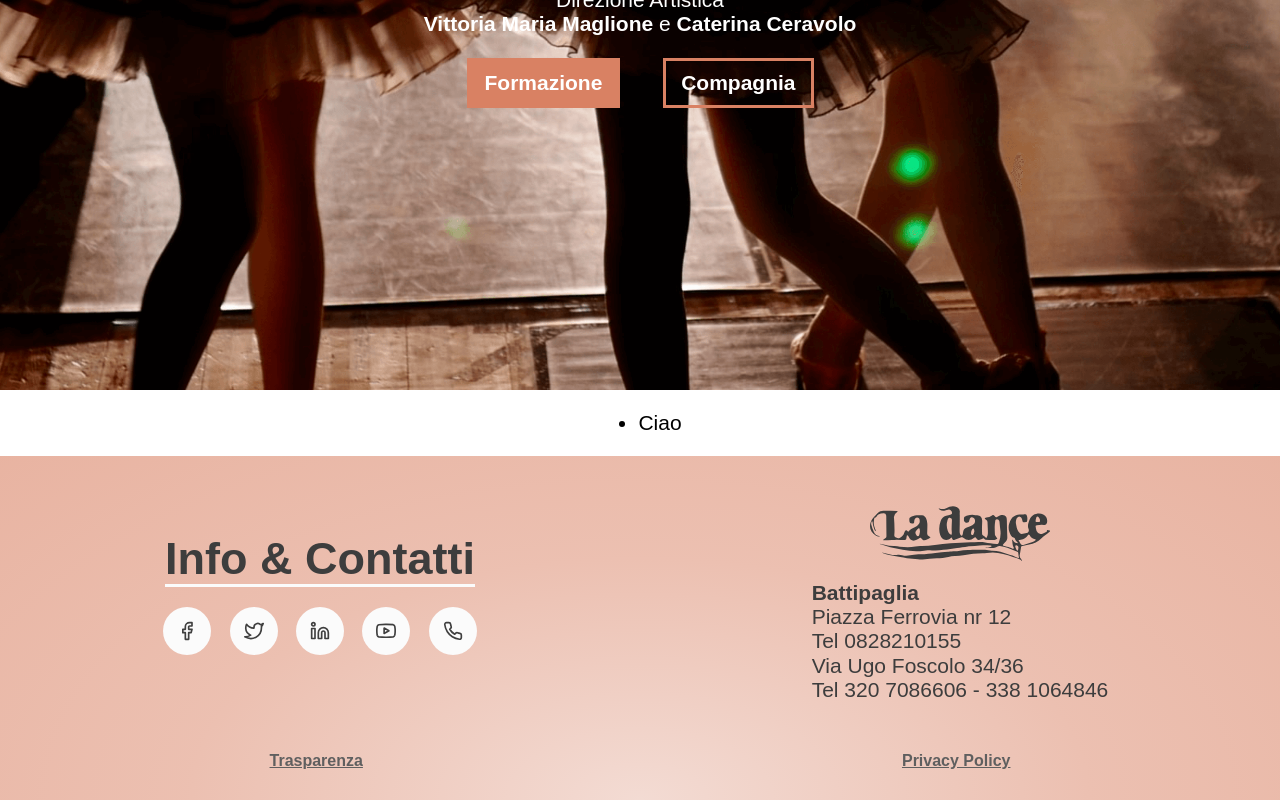
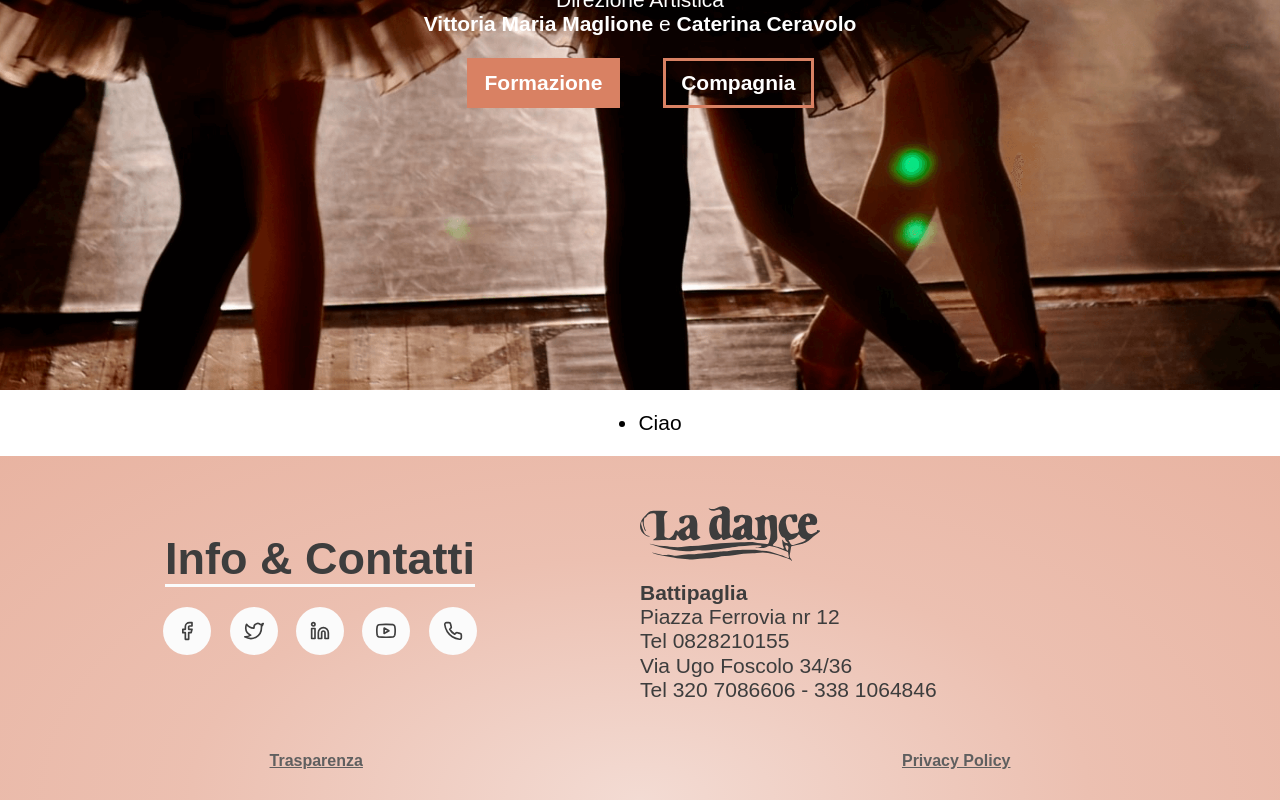
Before and after one commit to Slallo/la-dance, a React (Create React App) app: page / in a window 1280 px wide. Shown: the part 410-1210 px from the top of the page. Built offline with nearby package versions, Linux system fonts and the light colour scheme; a web font is replaced by a local one.

Commit message:
- Improved footer

```diff
--- a/src/components/footer/foooter.js
+++ b/src/components/footer/foooter.js
@@ -2,6 +2,7 @@ import {
   FooterWrapper,
   FooterRow,
   FooterSection,
+  FooterSectionLefted,
   FooterTitle,
   SocialIconsWrapper,
   FooterLogo,
@@ -28,14 +29,14 @@ const Footer = () => {
             <Phone />
           </SocialIconsWrapper>
         </FooterSection>
-        <FooterSection>
+        <FooterSectionLefted>
           <FooterLogo />
           <FooterInfo>
             <strong>Battipaglia</strong>
             <br /> Piazza Ferrovia nr 12 <br /> Tel 0828210155 <br />
             Via Ugo Foscolo 34/36 <br /> Tel 320 7086606 - 338 1064846
           </FooterInfo>
-        </FooterSection>
+        </FooterSectionLefted>
       </FooterRow>
       <FooterRow style={{ justifyContent: "space-around", marginTop: 50 }}>
         <FooterLink>Trasparenza</FooterLink>
--- a/src/components/footer/footer.style.js
+++ b/src/components/footer/footer.style.js
@@ -44,6 +44,13 @@ export const FooterSection = styled.div`
   box-sizing: border-box;
   flex-flow: column wrap;
   min-width: 350px;
+`;
+
+export const FooterSectionLefted = styled(FooterSection)`
+  align-items: flex-start;
+  @media only screen and (max-width: 716px) {
+    align-items: center;
+  }
 `;
 
 export const SocialIconsWrapper = styled.div`
@@ -107,7 +114,11 @@ export const FooterLogo = styled(Logo)`
   width: 180px;
 `;
 
-export const FooterInfo = styled.div``;
+export const FooterInfo = styled.div`
+  @media only screen and (max-width: 716px) {
+    text-align: center;
+  }
+`;
 
 export const FooterLink = styled(Link)`
   color: #5f5f5f;
```
